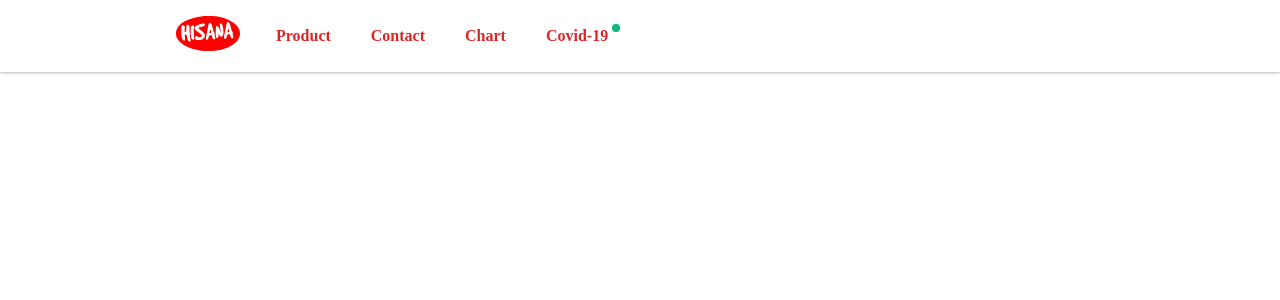
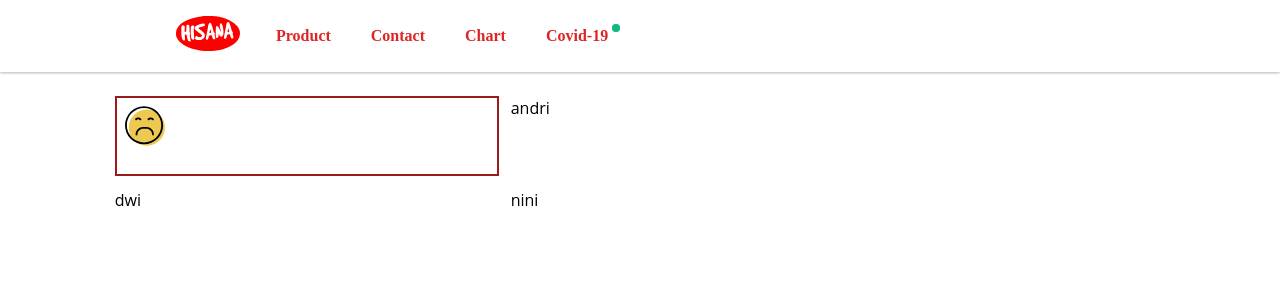
Before and after one commit to uyyoq/proposal-app, a Next.js app: page /covid-19 in a window 1280 px wide. Shown: the top 300 px of the page. Built offline with nearby package versions, Linux system fonts and the light colour scheme; a web font is replaced by a local one.

Commit message:
style(give template): template covid 19
]

```diff
--- a/pages/covid-19.js
+++ b/pages/covid-19.js
@@ -1,4 +1,6 @@
 import Navbar from "../components/Navbar/navbar"
+
+const mati = "/icon/mati.svg"
 
 const Covid19 = () => {
   return (
@@ -6,11 +8,15 @@ const Covid19 = () => {
       <div className="flex w-full items-center my-0 mx-auto" >
         <Navbar />
       </div>
-     <div className="flex">
-       <div className=""></div>
-       <div className=""></div>
-       <div className=""></div>
-       <div className=""></div>
+     <div className="flex flex-wrap gap-x-3 gap-y-3">
+       <div className="w-96 border-2 border-red-800 py-2 px-2 h-20">
+         <img src={mati} alt="sedih" className="h-10 w-10"></img>
+
+
+      </div>
+       <div className="w-96">andri</div>
+       <div className="w-96">dwi</div>
+       <div className="">nini</div>
 
      </div>
     </div>
```
